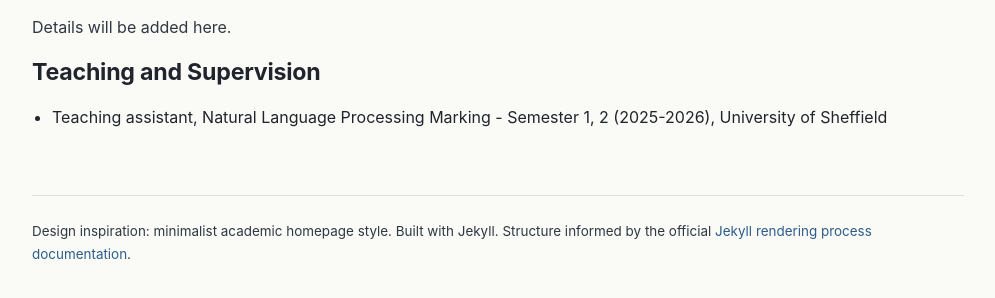
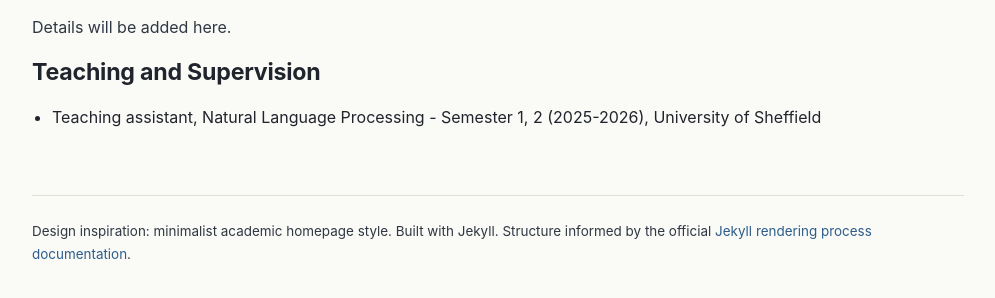
Before and after one commit to juanfacabian/juanfacabian.github.io, a Jekyll site: the page built from activities.md, in a window 1280 px wide. Shown: the part 322-620 px from the top of the page, without its empty margins (142-1137 px from the left). Built offline with Jekyll 4.4.1, drawn with Linux system fonts in a browser that asks for light colours.

Commit message:
Fix teaching entry wording

```diff
--- a/activities.md
+++ b/activities.md
@@ -16,4 +16,4 @@ Details will be added here.
 
 ## Teaching and Supervision
 
-- Teaching assistant, Natural Language Processing Marking - Semester 1, 2 (2025-2026), University of Sheffield
+- Teaching assistant, Natural Language Processing - Semester 1, 2 (2025-2026), University of Sheffield
```
